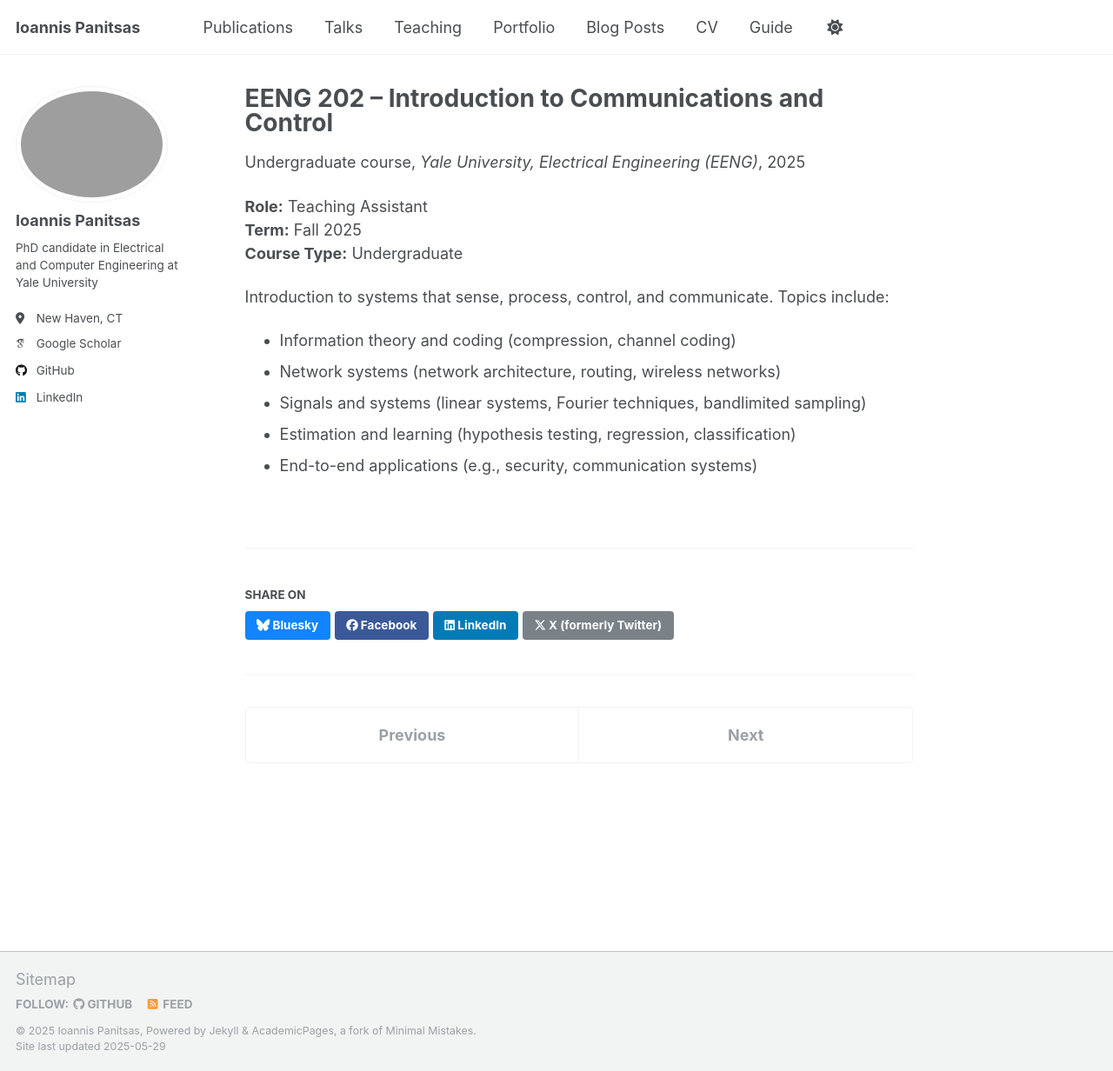
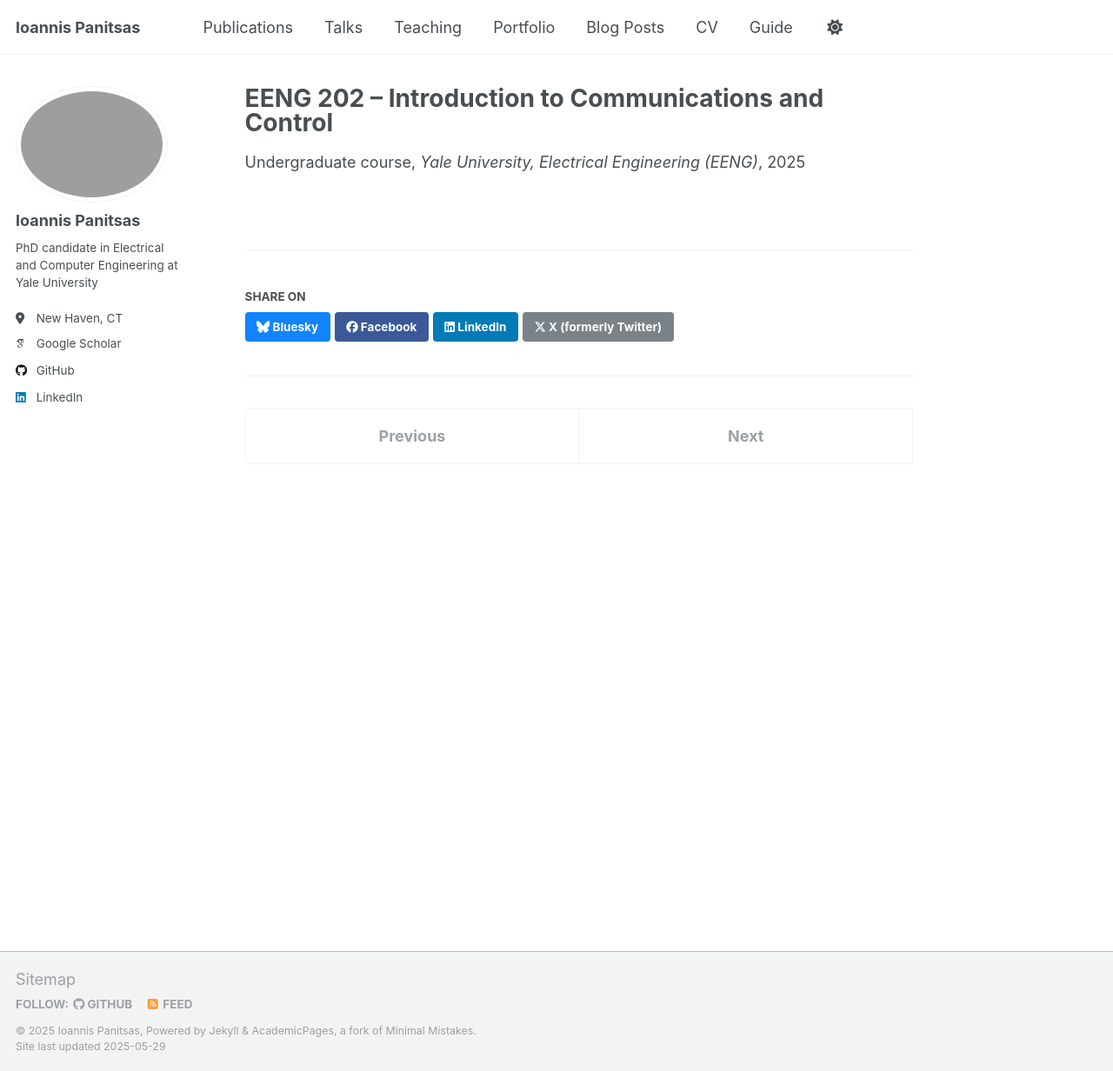
Before and after one commit to panitsasi/panitsasi.github.io, a Jekyll site: the page built from _teaching/2025-fall-teaching-EENG-202.md, in a window 1280 px wide and 1232 px high. Shown: the whole window at 87% size. Built offline with Jekyll 4.4.1, drawn with Linux system fonts in a browser that asks for light colours; some web fonts are replaced.

Commit message:
Updated the index page

```diff
--- a/_teaching/2025-fall-teaching-EENG-202.md
+++ b/_teaching/2025-fall-teaching-EENG-202.md
@@ -2,20 +2,9 @@
 title: "EENG 202 – Introduction to Communications and Control"
 collection: teaching
 type: "Undergraduate course"
-permalink: /teaching/2025-fall-eeng202
+# permalink: /teaching/2025-fall-eeng202
+excerpt: "Teaching Assistant, Fall 2025 – Topics: Information theory and coding, network systems, signals and systems, estimation and learning."
 venue: "Yale University, Electrical Engineering (EENG)"
 term: "Fall 2025"
 location: "New Haven, CT"
 ---
-
-**Role:** Teaching Assistant
-**Term:** Fall 2025
-**Course Type:** Undergraduate
-
-Introduction to systems that sense, process, control, and communicate. Topics include:
-
-- Information theory and coding (compression, channel coding)
-- Network systems (network architecture, routing, wireless networks)
-- Signals and systems (linear systems, Fourier techniques, bandlimited sampling)
-- Estimation and learning (hypothesis testing, regression, classification)
-- End-to-end applications (e.g., security, communication systems)
```
Also changed, not shown: _teaching/2024-spring-teaching-ENAS-130.md (+1 -7 lines), _teaching/2025-spring-teaching-ENAS-130.md (+1 -7 lines).
